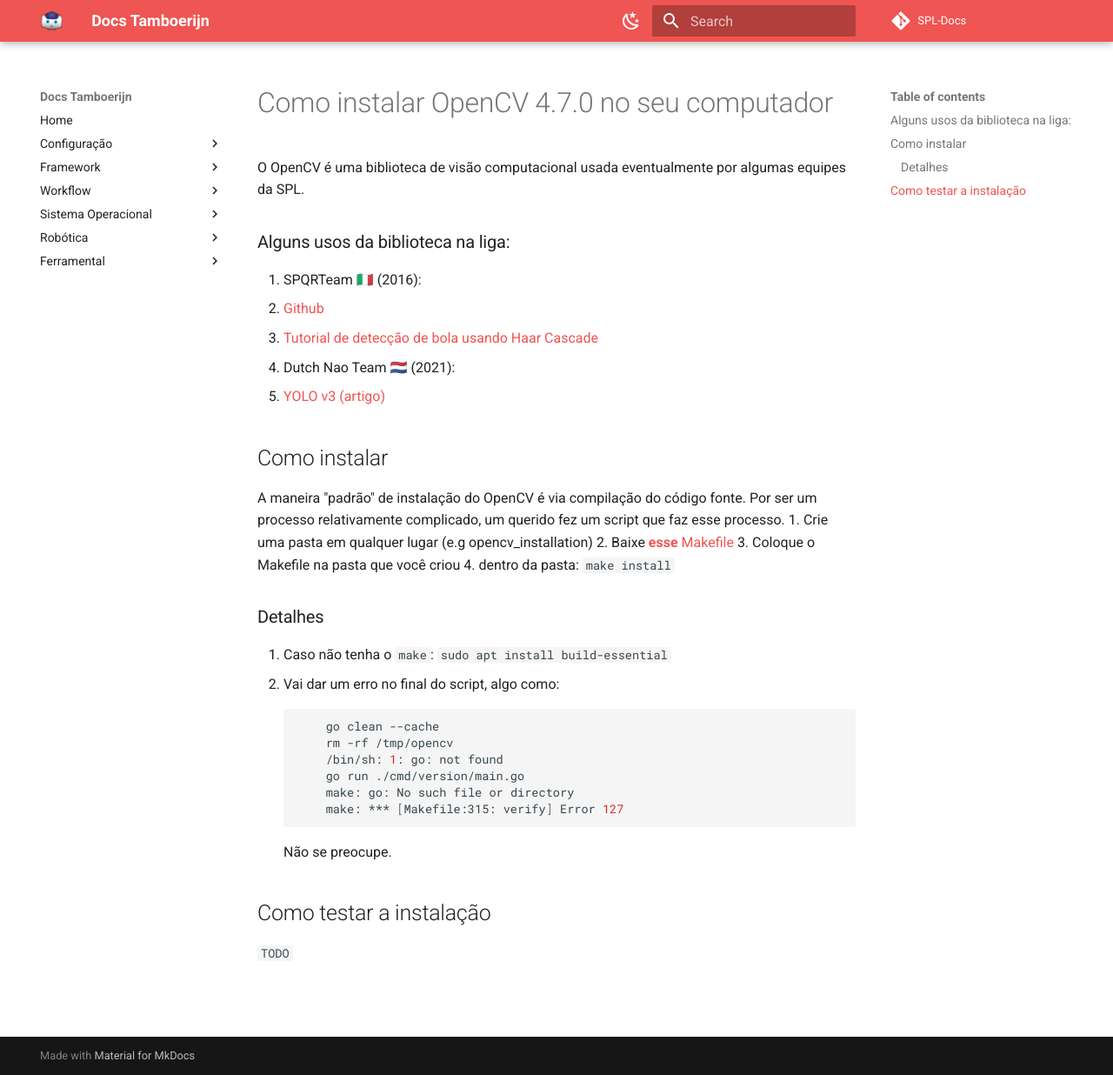
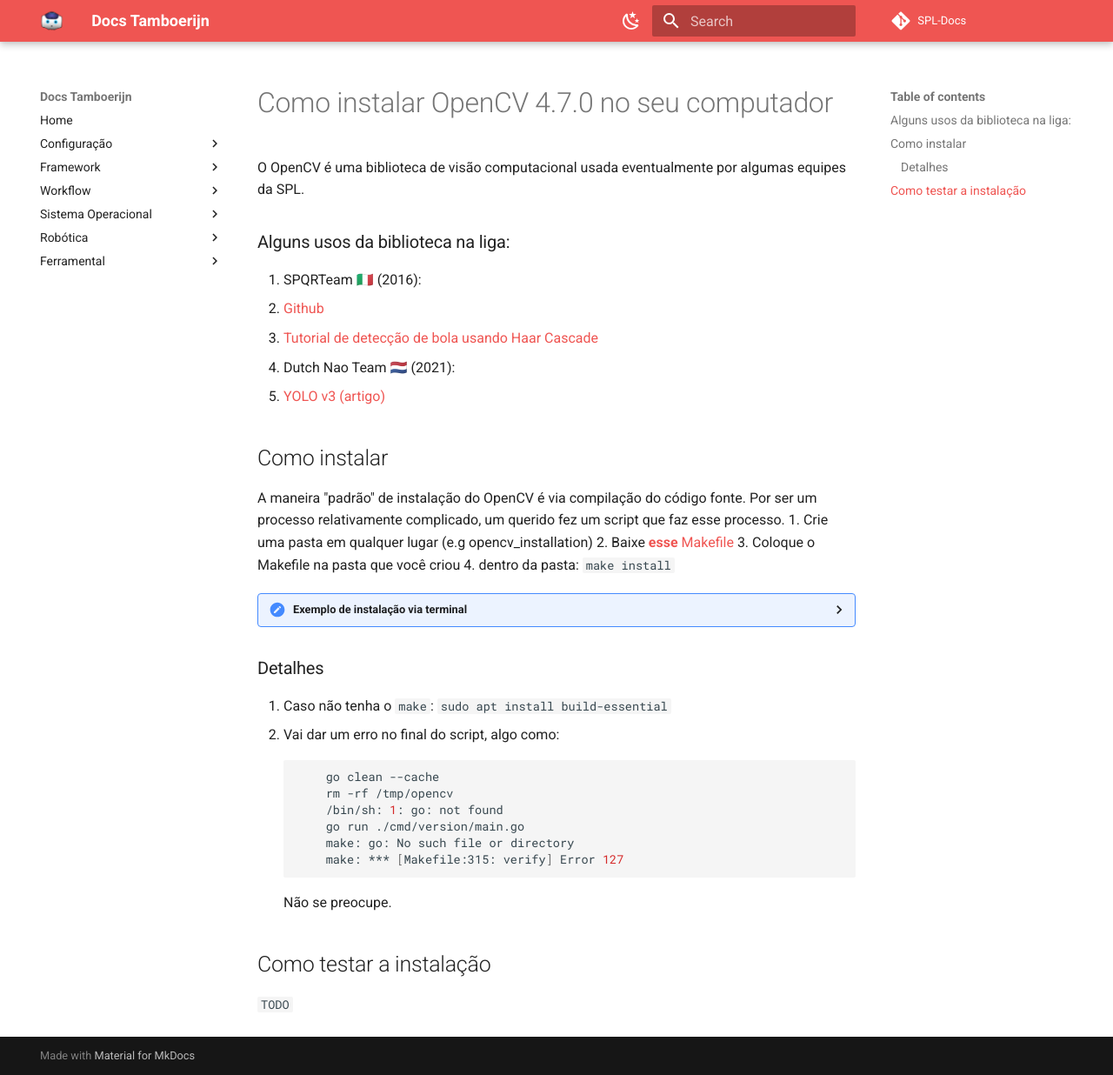
Before and after one commit to rinobot-team/SPL-Docs, an MkDocs documentation site: the page built from docs/config-projeto/config-opencv.md, in a window 1280 px wide and 1236 px high. Shown: the whole window at 87% size. Built offline with MkDocs 1.6.1 and Material for MkDocs 9.7.7, drawn with Linux system fonts in a browser that asks for light colours; comment, search, counter and statistics services are not loaded.

Commit message:
Update config-opencv.md

````diff
--- a/docs/config-projeto/config-opencv.md
+++ b/docs/config-projeto/config-opencv.md
@@ -13,6 +13,18 @@
 2. Baixe [**esse** Makefile](https://github.com/hybridgroup/gocv/blob/release/Makefile)
 3. Coloque o Makefile na pasta que você criou
 4. dentro da pasta: `make install`
+
+<details>
+  <summary>Exemplo de instalação via terminal</summary>
+
+  ```bash
+  mkdir opencv_install
+  cd opencv_install
+  wget "https://github.com/hybridgroup/gocv/raw/release/Makefile"
+  make install
+  ```
+</details>
+
 ### Detalhes
 1. Caso não tenha o `make`: `sudo apt install build-essential`
 2. Vai dar um erro no final do script, algo como:
````
